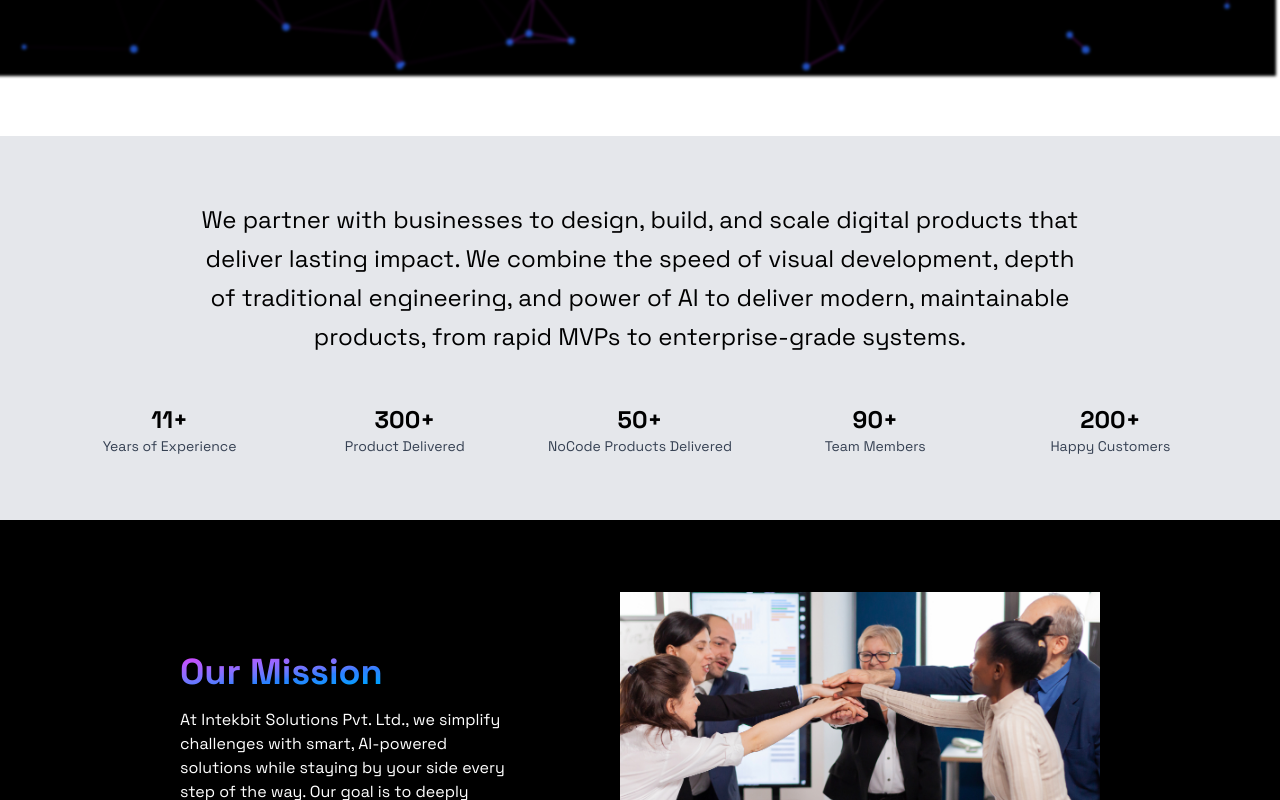
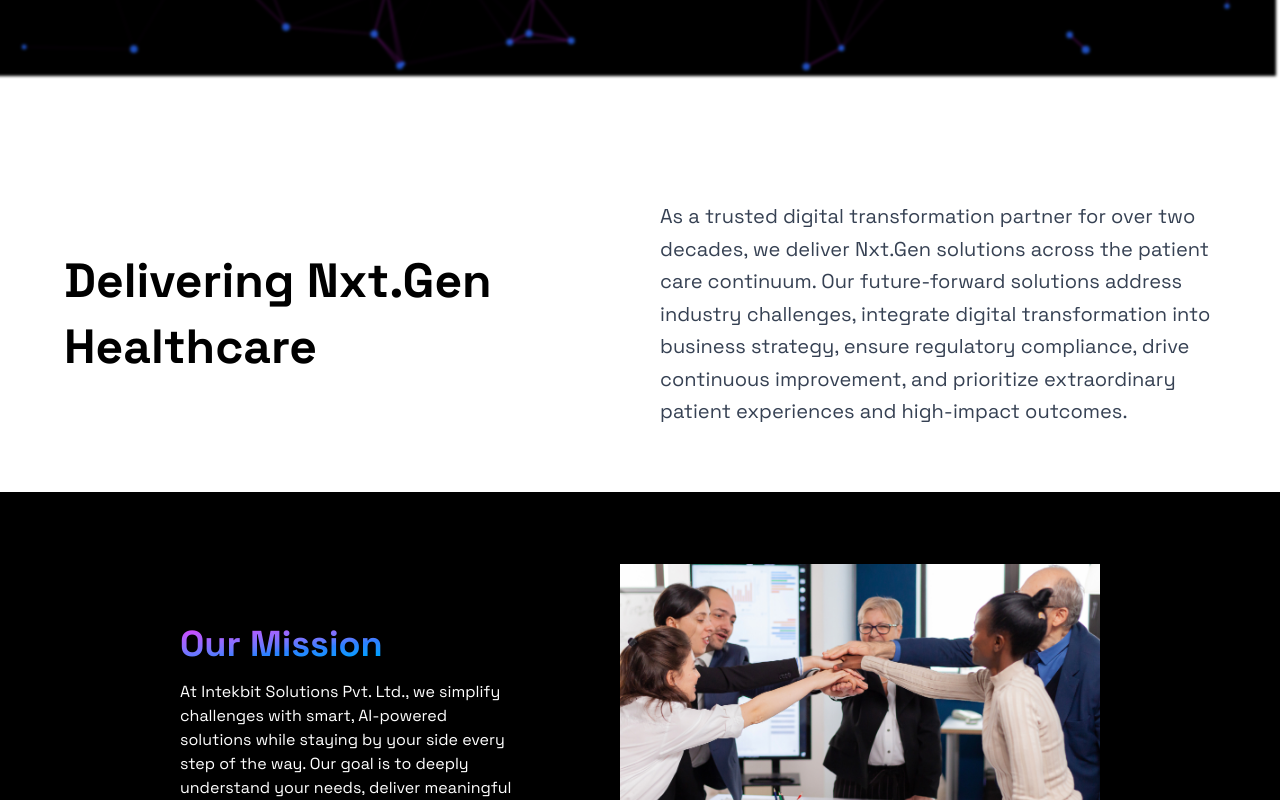
Before and after one commit to sushilkantaria/intekbit, a React (Vite) app: page /about in a window 1280 px wide. Shown: the part 720-1520 px from the top of the page. Built offline with nearby package versions, Linux system fonts and the light colour scheme.

Commit message:
css changes

```diff
--- a/src/components/home/Founders.jsx
+++ b/src/components/home/Founders.jsx
@@ -9,7 +9,7 @@
     }
   >
     {/* Glow effect */}
-    <div className="absolute inset-0 rounded-2xl opacity-0 group-hover:opacity-100 transition duration-800 pointer-events-none z-0 shadow-[0_0_12px_4px_rgb(255,0,128),0_0_16px_6px_rgb(0,98,255),0_0_20px_8px_rgb(76,0,255)]" />
+    <div className="absolute inset-0 rounded-2xl opacity-0 group-hover:opacity-100 transition duration-800 pointer-events-none z-0 shadow-[0_0_8px_3px_rgb(255,0,128),0_0_12px_3px_rgb(0,98,255),0_0_12px_6px_rgb(76,0,255)]" />
     <img
       src={founder.image}
       alt={founder.name}
@@ -50,7 +50,7 @@
       Driven by Technology, Powered by Trust.
     </p>
     <div
-      className="flex flex-wrap justify-center gap-8"
+      className="flex flex-wrap justify-center gap-12"
       data-aos="fade-up"
       data-aos-duration="800"
       data-aos-offset="200"
--- a/src/components/home/LetsConnect.jsx
+++ b/src/components/home/LetsConnect.jsx
@@ -38,7 +38,7 @@
   <section className="bg-gray-200 w-full py-16">
     {/* 🔁 Replaced my-16 with py-16 here */}
     <section
-      className="py-10 overflow-hidden bg-gradient-to-br from-blue-100 via-blue-200 to-blue-300 shadow-[0_2px_12px_0_rgba(30,58,138,0.18),0_1px_8px_0_rgba(136,19,55,0.13),0_1px_6px_0_rgba(202,138,4,0.10),0_1px_4px_0_rgba(6,78,59,0.10),inset_0_2px_16px_0_rgba(255,255,255,0.13),inset_0_0_12px_2px_rgba(255,255,255,0.10),inset_0_0_0_1px_rgba(255,255,255,0.07)] max-w-7xl mx-auto rounded-3xl"
+      className="py-10 overflow-hidden "
       id="lets-connect"
       data-aos="fade-up"
       data-aos-duration="1000"
--- a/src/components/home/ProcessSection.css
+++ b/src/components/home/ProcessSection.css
@@ -130,6 +130,7 @@
   border-radius: 30px;
   box-shadow: 0 4px 18px rgba(0, 0, 0, 0.06);
   transition: all 0.4s ease;
+  height: 180px;
 }
 
 .description-center h3 {
--- a/src/components/home/WhyHireUs.jsx
+++ b/src/components/home/WhyHireUs.jsx
@@ -23,7 +23,7 @@
             data-aos-delay={100 * index}
             data-aos-duration="800"
           >
-            <div className="text-4xl text-[#7f00ff] mb-5">
+            <div className="text-4xl text-fuchsia-600 mb-5">
               {step.icon && <step.icon />}
             </div>
             <div>
--- a/src/data/about/coreValues.js
+++ b/src/data/about/coreValues.js
@@ -1,21 +1,22 @@
 // Core Values data
 const coreValues = [
   {
-    icon: '⭐',
+    icon: '💎',
     title: 'Excellence',
     description: 'We aim for the highest quality in everything we do.',
   },
-  {
-    icon: '🤝',
-    title: 'Trust',
-    description: 'We believe in long-lasting relationships built on honesty.',
-  },
-  {
+    {
     icon: '👥',
     title: 'Collaboration',
     description:
       'Working hand-in-hand with our clients ensures mutual success.',
   },
+  {
+    icon: '🛡️',
+    title: 'Trust',
+    description: 'We believe in long-lasting relationships built on honesty.',
+  },
+
   {
     icon: '✔️',
     title: 'Reliability',
--- a/src/data/home/about.js
+++ b/src/data/home/about.js
@@ -3,9 +3,9 @@
   vision: `We envision a world where innovation meets trust, and challenges become stepping stones to success. At Intekbit, we aim to inspire confidence and empower growth with solutions that truly make a difference.`,
   values: ['Trust', 'Excellence', 'Collaboration', 'Reliability'],
   aboutParagraphs: [
-    `At Intekbit Solutions Pvt. Ltd., we transform problem statements into cutting-edge AI-powered solutions that simplify processes, save time, and embrace the future. We thrive on challenges and focus on delivering solutions that go beyond expectations. By blending creativity with a deep understanding of technology, we craft efficient, tailored systems that redefine modern problem-solving.`,
+    `At Intekbit Solutions Pvt. Ltd., we transform problem statements into cutting-edge AI-powered solutions that simplify processes, save time, and embrace the future. By blending creativity with a deep understanding of technology, we craft efficient, tailored systems that redefine modern problem-solving.`,
     `What sets us apart is our unwavering commitment to collaboration. At Intekbit Solutions, we don't work for clients – we work with clients. Shoulder to shoulder, hand in hand, we stand by them through every challenge, ensuring their journey is as seamless as the solutions we deliver.`,
-    // `With trust and innovation as our core principles, we don't just solve problems – we create opportunities for growth, efficiency, and staying ahead in a constantly evolving world. Let Intekbit Solutions pave the way to your success with solutions that matter today and excel tomorrow.`,
+    `With trust and innovation as our core principles, we don't just solve problems – we create opportunities for growth, efficiency, and staying ahead in a constantly evolving world.`,
   ],
 };
 
--- a/src/pages/AboutUs.jsx
+++ b/src/pages/AboutUs.jsx
@@ -41,46 +41,35 @@
           </p>
         </div>
       </section>
-
-      {/* Impact Summary Section */}
+{/* Nxt.Gen Healthcare Section */}
 <section
-        className="bg-gray-200 py-16 px-4"
+  className="bg-white py-16 px-4"
   data-aos="fade-up"
   data-aos-duration="1000"
 >
-        <div className="max-w-4xl mx-auto text-center">
-          <p className="text-black text-xl md:text-2xl font-medium leading-relaxed">
-            We partner with businesses to design, build, and scale digital
-            products that deliver lasting impact. We combine the speed of visual
-            development, depth of traditional engineering, and power of AI to
-            deliver modern, maintainable products, from rapid MVPs to
-            enterprise-grade systems.
-          </p>
+  <div className="max-w-6xl mx-auto grid md:grid-cols-2 gap-10 items-center">
+    {/* Left Side Heading */}
+    <div>
+      <h2 className="text-4xl md:text-5xl font-bold text-black leading-snug">
+        Delivering <span className="text-black">Nxt.Gen</span> <br />
+        Healthcare
+      </h2>
     </div>
 
-        <div className="max-w-6xl mx-auto mt-12 grid grid-cols-2 md:grid-cols-5 gap-6 text-center">
-          <div data-aos="zoom-in" data-aos-delay="100">
-            <h3 className="text-2xl font-bold text-black">11+</h3>
-            <p className="text-sm text-gray-700">Years of Experience</p>
-          </div>
-          <div data-aos="zoom-in" data-aos-delay="200">
-            <h3 className="text-2xl font-bold text-black">300+</h3>
-            <p className="text-sm text-gray-700">Product Delivered</p>
-          </div>
-          <div data-aos="zoom-in" data-aos-delay="300">
-            <h3 className="text-2xl font-bold text-black">50+</h3>
-            <p className="text-sm text-gray-700">NoCode Products Delivered</p>
-          </div>
-          <div data-aos="zoom-in" data-aos-delay="400">
-            <h3 className="text-2xl font-bold text-black">90+</h3>
-            <p className="text-sm text-gray-700">Team Members</p>
-          </div>
-          <div data-aos="zoom-in" data-aos-delay="500">
-            <h3 className="text-2xl font-bold text-black">200+</h3>
-            <p className="text-sm text-gray-700">Happy Customers</p>
+    {/* Right Side Description */}
+    <div>
+      <p className="text-gray-700 text-lg md:text-xl leading-relaxed">
+        As a trusted digital transformation partner for over two decades, we
+        deliver Nxt.Gen solutions across the patient care continuum. Our
+        future-forward solutions address industry challenges, integrate digital
+        transformation into business strategy, ensure regulatory compliance,
+        drive continuous improvement, and prioritize extraordinary patient
+        experiences and high-impact outcomes.
+      </p>
     </div>
   </div>
 </section>
+
 
       <section className="py-12 bg-black flex flex-col gap-10 max-w-8xl mx-auto px-4">
         <div data-aos="fade-right" data-aos-duration="1000">
@@ -147,7 +136,7 @@
           <h2 className="text-5xl font-black text-center mb-8 leading-tight bg-gradient-to-br from-cyan-400 via-blue-500 to-fuchsia-500 bg-clip-text text-transparent drop-shadow-lg">
             Our Core Values
           </h2>
-          <div className="max-w-6xl mx-auto grid grid-cols-1 lg:grid-cols-4 md:grid-cols-2 gap-8">
+          <div className="max-w-7xl mx-auto grid grid-cols-1 lg:grid-cols-4 md:grid-cols-2 gap-10">
             {coreValues.map((value) => (
               <CoreValueCard
                 key={value.title}
--- a/src/pages/ContactUs.jsx
+++ b/src/pages/ContactUs.jsx
@@ -17,7 +17,7 @@
   };
 
   const glowLayer = (
-    <div className="absolute inset-0 rounded-2xl opacity-0 group-hover:opacity-100 transition duration-300 pointer-events-none z-0 shadow-[-8px_0_16px_4px_rgb(255,0,128),8px_0_16px_4px_rgb(0,98,255)]" />
+    <div className="absolute inset-0 rounded-2xl opacity-0 group-hover:opacity-60 transition duration-300 pointer-events-none z-0 shadow-[-4px_0_8px_2px_rgb(255,0,128),4px_0_8px_2px_rgb(0,98,255)]" />
   );
 
   return (
```
Also changed, not shown: src/components/Footer.jsx (+65 -9 lines), src/components/about/CoreValueCard.jsx (+5 -2 lines), src/components/home/About.jsx (+7 -7 lines), src/data/home/whyHireUs.js (+9 -8 lines), 1 other file (tests, documents, lock files or other folders). Lines whose indentation alone changed are shown as unchanged.
